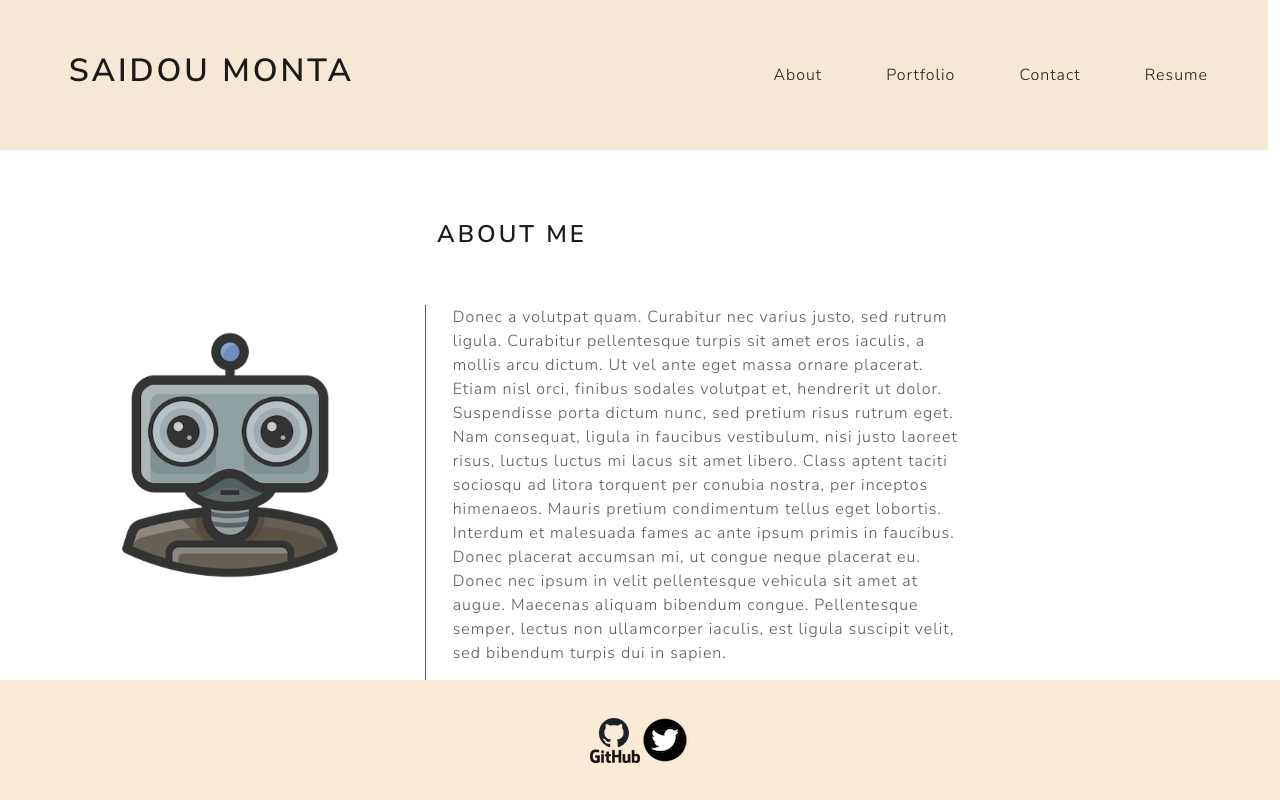
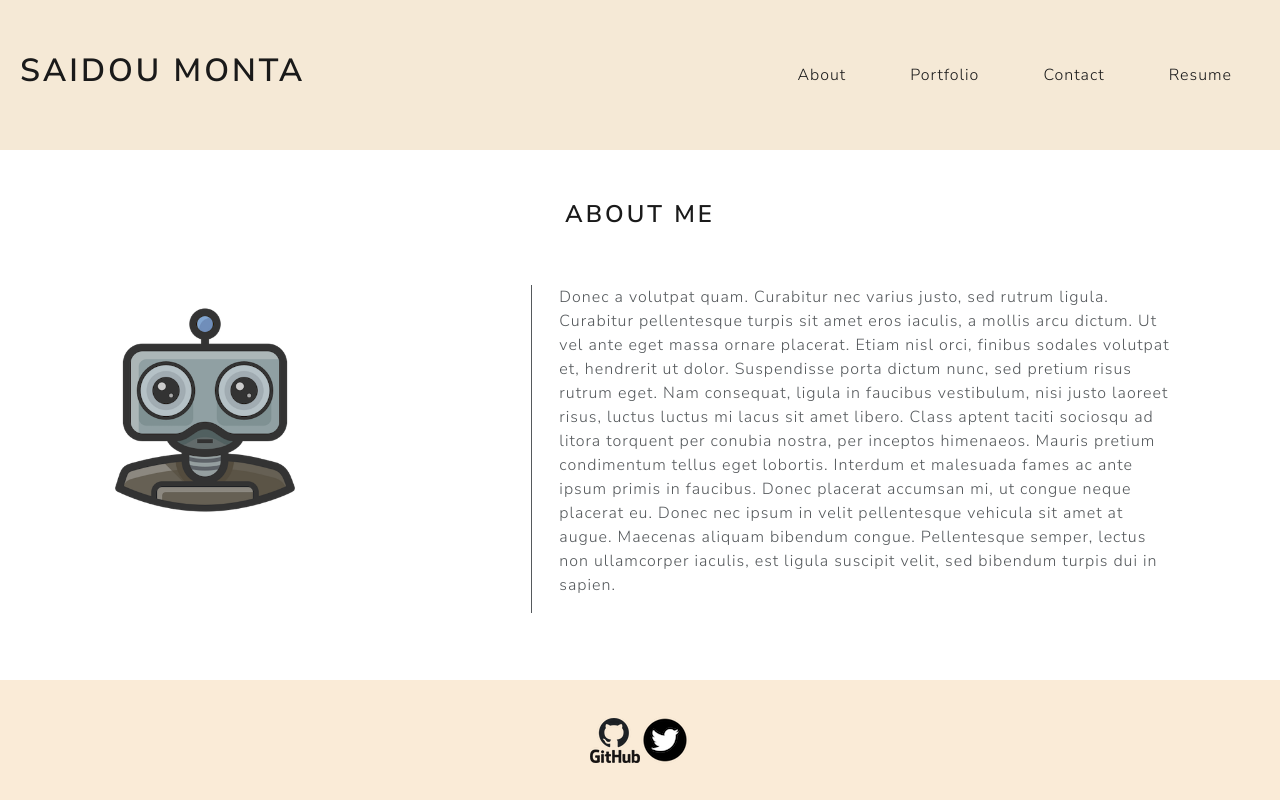
Before and after one commit to Saidou25/React-Portfolio, a React (Create React App) app in the folder my-app/: page / in a window 1280 px wide. Built offline with nearby package versions, Linux system fonts and the light colour scheme.

Commit message:
fixing styling issues on project, removed borders from cards

```diff
--- a/my-app/src/components/Navigation.js
+++ b/my-app/src/components/Navigation.js
@@ -10,7 +10,7 @@ function Navigation({currentPage, handlePageChange}) {
       </div>
       <div className='col-8'>
 
-        <ul className="nav justify-content-end">
+        <ul className="nav">
           <li className="nav-item">
             <a
               href="#About"
--- a/my-app/src/components/Project.js
+++ b/my-app/src/components/Project.js
@@ -6,12 +6,12 @@ function Project({ projects }) {
   return (
 
     <div>
+        <h3 className='my-projects'>Projects</h3>
       <div className='container'>
-      <h3 className='my-projects'>Projects</h3>
         <div className='display'>
           {projects.map((project) => (
             <div className='effect' key={project.id}>
-              <div className='card'>
+              <div className='card border-0'>
                 <img className='image responsive' src={project.image} alt={project.title} />
                 <div class="card-img-overlay" id="text">
                   <a href="https://saidou25.github.io/seo-refactor/">
--- a/my-app/src/components/pages/About.js
+++ b/my-app/src/components/pages/About.js
@@ -6,10 +6,10 @@ function About() {
     <div className='about'>
       <h3 className='title'>About Me</h3>
       <div className='row'>
-        <div className='col-5 flex'>
+        <div className='col-5'>
           <img src='images/robot01.png' className="responsive flex" alt="robot icon"></img>
         </div>
-        <div className='col-7 flex'>
+        <div className='col-7'>
           <p className='story'>
 
             Donec a volutpat quam. Curabitur nec varius justo, sed rutrum ligula.
--- a/my-app/src/components/pages/Contact.js
+++ b/my-app/src/components/pages/Contact.js
@@ -44,7 +44,7 @@ function Contact() {
   };
 
   return (
-    <div className="row-formContainer t-30">
+    <div className="row-formContainer">
       <div className="col-6 left-box flex m-10">
         <div className="mb-5">
 
@@ -76,12 +76,12 @@ function Contact() {
             Comment
             </label>
           <textarea
-            className="form-control"
+            className="form-control comments"
             value={comment}
             name="comment"
             onChange={handleInputChange}
             type="text"
-            placeholder="Comment"
+            placeholder="Comments"
           ></textarea>
 
           <button
--- a/my-app/src/styles.css/About.css
+++ b/my-app/src/styles.css/About.css
@@ -10,21 +10,19 @@
  }
 
  .about {
-     margin-top: 220px;
-     align-items: center;
+     margin-top: 50px;
      height: 550px;
-     width: 80%;
  }
 
  .responsive {
      width: 100%;
-     max-width: 300px;
+     max-width: 250px;
      height: auto;
      margin-left: 80px;
-     justify-content: center;
  }
 
  .story {
      margin-right: 60px;
      margin-left: 15px;
+     margin-right:100px;
  }
--- a/my-app/src/styles.css/Contact.css
+++ b/my-app/src/styles.css/Contact.css
@@ -1,36 +1,33 @@
 .row-formContainer {
     display: flex;
-    border-color: black;
-    justify-content: space-around;
     height: 650px;
-    align-items: center;
-    margin-top: 12%;
+    margin-top: 20px;
+
 }
 
 .left-box {
-
-    /* border-color: black; */
-    /* border: solid; */
-    /* background-color: rgb(186, 162, 77); */
-    /* align-items: center; */
-    /* margin-left: 60px; */
+    align-items: center;
     max-width: 33%;
-    /* height: 70%; */
-    /* justify-content: center; */
+    height: 60px;
+    margin-left: 70px;
 }
 
-/* .right-box {
+.right-box {
+    margin-top:200px;
     justify-content: center;
+    align-items:center;
+
 }
-*/
+
 .form-label {
     margin: 10px;
 }
 
-/* .comment {
+.comments {
+    display: flex;
     overflow: hidden;
-    flex-wrap: wrap;
-} */
+    height: 150px;
+}
 
 .btn-primary {
     margin-top: 50px;
--- a/my-app/src/styles.css/Navigation.css
+++ b/my-app/src/styles.css/Navigation.css
@@ -1,12 +1,9 @@
  .header {
+    /* display: flex; */
      color: black;
      align-items: center;
      background-color: rgb(245, 233, 214);
      height: 150px;
-     position: fixed;
-     top: 0;
-     width: 100%;
-
  }
 
  .nav-item {
@@ -17,3 +14,11 @@
      text-align: center;
      margin-left: 20px;
  }
+
+ .myname {
+    display: flex;
+ }
+ .col-8 {
+    display: flex;
+    justify-content: flex-end;
+ }
--- a/my-app/src/styles.css/Project.css
+++ b/my-app/src/styles.css/Project.css
@@ -1,19 +1,16 @@
 .my-projects {
     text-align: center;
-    margin-top: 200px;
-    margin-bottom:50px;
+    margin-top: 50px;
+    margin-bottom:30px;
 }
 .container {
-    background-color: bisque;
-    margin-top: 155px;
-    height: 650px;
-    /* overflow: hidden; */
-
+    height: 550px;
+    max-width: 50%;
 }
 
 #text {
     display: flex;
-    justify-content: flex-start;
+    justify-content: center;
     align-items: center;
     opacity: 0;
 }
@@ -33,12 +30,12 @@
 }
 
 .image {
+    height: 205px;
+    align-self: center;
+    width: 100%;
+     max-width: 305px;
 
-    /* object-fit: fit; */
-    height: 200px;
-    margin: 12px;
-    align-self: center;
-    overflow: hidden;
+
 }
 
 #logo {
@@ -46,15 +43,17 @@
 }
 
 .card {
-    overflow: hidden;
-    width: 300px;
+    width: 355px;
     margin-bottom: 40px;
+
 
 }
 .display {
     display: flex;
+    max-width: 80%;
     flex-wrap: wrap;
     justify-content: space-evenly;
     margin-top: 8px;
-    /* overflow: hidden; */
+    max-width: 100%;;
+
 }
--- a/my-app/src/styles.css/Resume.css
+++ b/my-app/src/styles.css/Resume.css
@@ -1,7 +1,6 @@
 .resume {
     text-align: center;
     overflow: scroll;
-    margin-top: 150px;
     height: 675px;
 }
 
```
Also changed, not shown: my-app/src/styles.css/Header.css (added).
